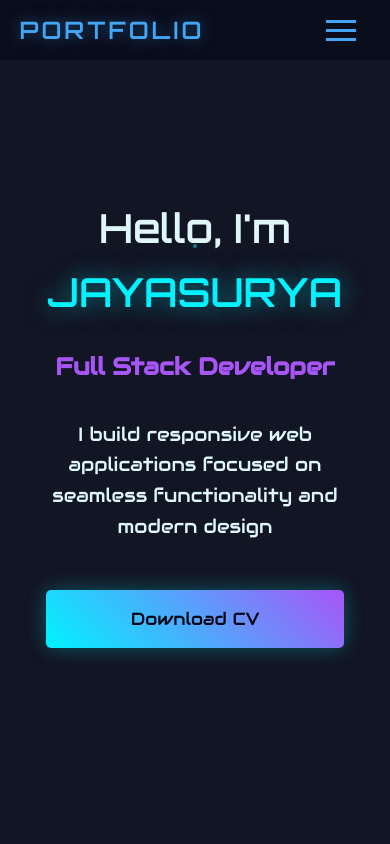
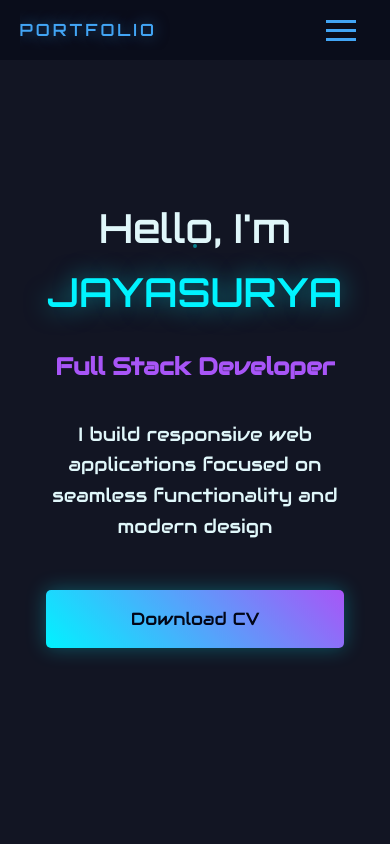
Before and after one commit to jayasurya0007/jayasurya, a React (Vite) app: page / in a window 390 px wide. Shown: the top 844 px of the page. Built offline with nearby package versions, Linux system fonts and the light colour scheme; no server answers.

Commit message:
Changed Navbar.jsx

```diff
--- a/src/components/Navbar.css
+++ b/src/components/Navbar.css
@@ -22,14 +22,46 @@
   box-shadow: 0 0 30px rgba(65, 120, 255, 0.2);
 }
 
-.navbar-logo h1 {
-  font-size: 2rem;
+/* Logo Rotation Styles */
+.navbar-logo {
+  cursor: pointer;
+  height: 40px;
+  overflow: hidden;
+  perspective: 1000px;
+  min-width: 180px;
+}
+
+.logo-container {
+  position: relative;
+  height: 100%;
+  transition: transform 0.6s ease;
+  transform-style: preserve-3d;
+}
+
+.logo-container.rotated {
+  transform: rotateY(180deg);
+}
+
+.logo-text {
+  position: absolute;
+  width: 100%;
+  height: 100%;
+  backface-visibility: hidden;
+  display: flex;
+  align-items: center;
+  margin: 0;
+  font-size: 1.3rem;
   color: #42a5f5;
   font-weight: 700;
   text-transform: uppercase;
   letter-spacing: 3px;
   text-shadow: 0 0 15px rgba(66, 165, 245, 0.5);
   font-family: 'Orbitron', sans-serif;
+  transition: var(--transition);
+}
+
+.logo-text:last-child {
+  transform: rotateY(180deg);
 }
 
 .navbar-links {
@@ -118,18 +150,16 @@
   .navbar {
     padding: 15px 5%;
     height: 60px;
-    display: flex;
-    align-items: center;
   }
 
   .mobile-menu-btn {
     display: block;
-    position: relative; /* Change from absolute to relative */
-    right: auto; /* Remove absolute positioning */
+    position: relative;
+    right: auto;
     top: auto;
     transform: none;
-    margin-left: auto; /* Push it to the right */
-    padding: 15px; /* Increase padding for larger touch area */
+    margin-left: auto;
+    padding: 15px;
   }
 
   .navbar-links {
@@ -145,7 +175,6 @@
     transition: max-height 0.3s ease-in-out;
   }
 
-
   .navbar-links.active {
     max-height: 500px;
   }
@@ -160,6 +189,7 @@
     font-size: 1.2rem;
     display: block;
   }
+
   .mobile-menu-btn .menu-line {
     width: 30px;
     height: 3px;
@@ -181,16 +211,17 @@
   .navbar-logo {
     display: block !important;
     margin-right: auto;
+    min-width: 150px;
   }
-  .navbar-logo h1 {
-    font-size: 1.5rem;
+
+  .logo-text {
+    font-size: 1.05rem;
   }
 }
 
-
 @media (min-width: 769px) {
   .navbar-links {
-    display: flex !important; /* Force show on desktop */
+    display: flex !important;
     max-height: none !important;
   }
 
--- a/src/components/Navbar.jsx
+++ b/src/components/Navbar.jsx
@@ -14,6 +14,8 @@ const Navbar = ({
   const [activeSection, setActiveSection] = useState('home');
   const [isMenuOpen, setIsMenuOpen] = useState(false);
   const [lastScrollY, setLastScrollY] = useState(0);
+  const [showName, setShowName] = useState(false);
+
   useEffect(() => {
     const handleResize = () => {
       if (window.innerWidth > 768) {
@@ -24,11 +26,11 @@ const Navbar = ({
     window.addEventListener('resize', handleResize);
     return () => window.removeEventListener('resize', handleResize);
   }, []);
+
   useEffect(() => {
     const handleScroll = () => {
       const currentScrollY = window.scrollY;
 
-      // Mobile hide/show logic
       if (window.innerWidth <= 768) {
         if (currentScrollY > lastScrollY && currentScrollY > 100) {
           document.querySelector('.navbar').style.transform = 'translateY(-100%)';
@@ -37,7 +39,6 @@ const Navbar = ({
         }
       }
 
-      // Section detection logic
       const sections = [
         { id: 'home', ref: homeRef },
         { id: 'about', ref: aboutRef },
@@ -71,12 +72,17 @@ const Navbar = ({
     setIsMenuOpen(false);
   };
 
-
+  const toggleName = () => {
+    setShowName(!showName);
+  };
 
   return (
     <nav className={`navbar ${isScrolled ? 'scrolled' : ''}`}>
-      <div className="navbar-logo">
-        <h1>Portfolio</h1>
+      <div className="navbar-logo" onClick={toggleName}>
+        <div className={`logo-container ${showName ? 'rotated' : ''}`}>
+          <h1 className="logo-text">PORTFOLIO</h1>
+          <h1 className="logo-text">JAYASURYA</h1>
+        </div>
       </div>
 
       <button
```
